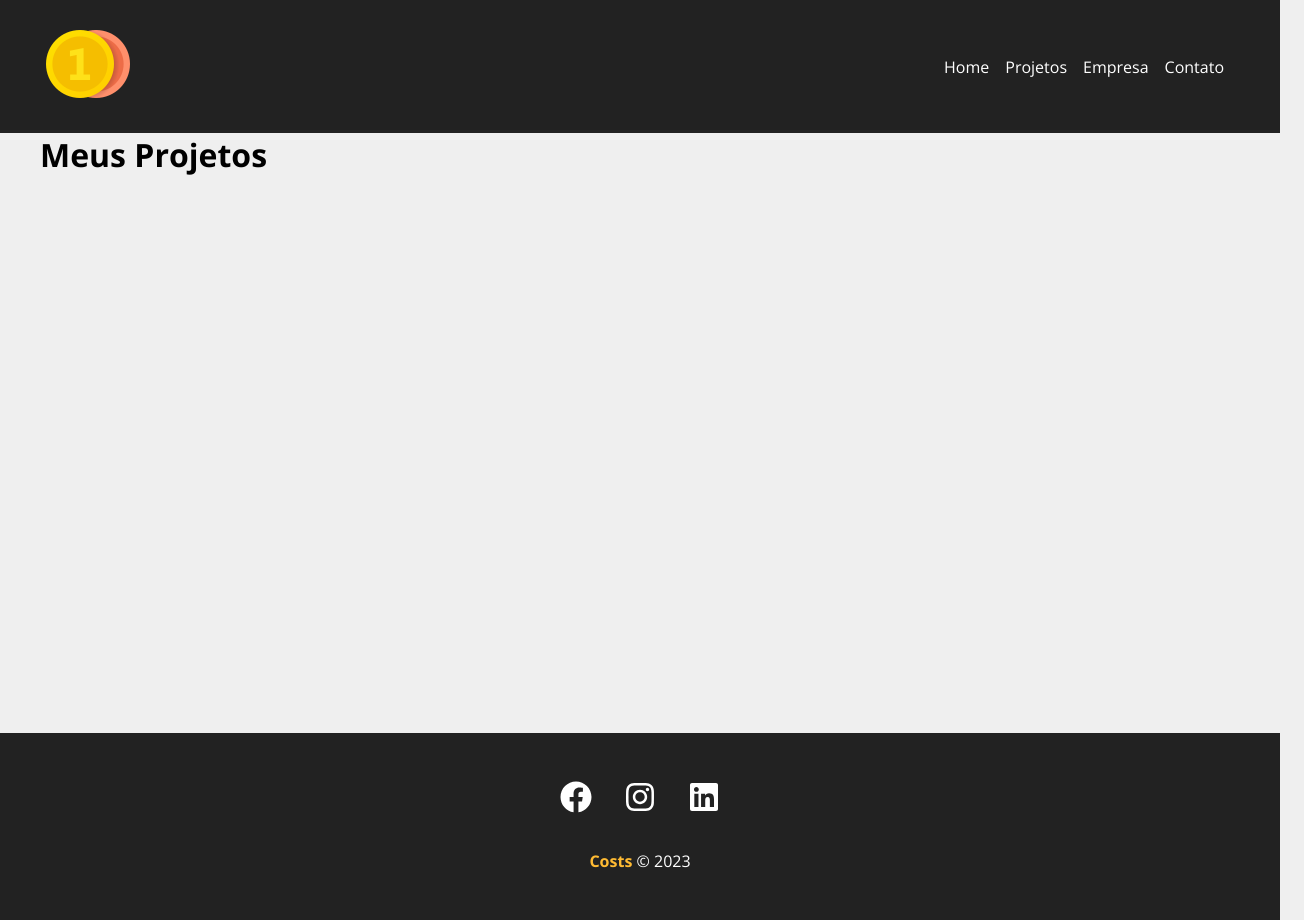
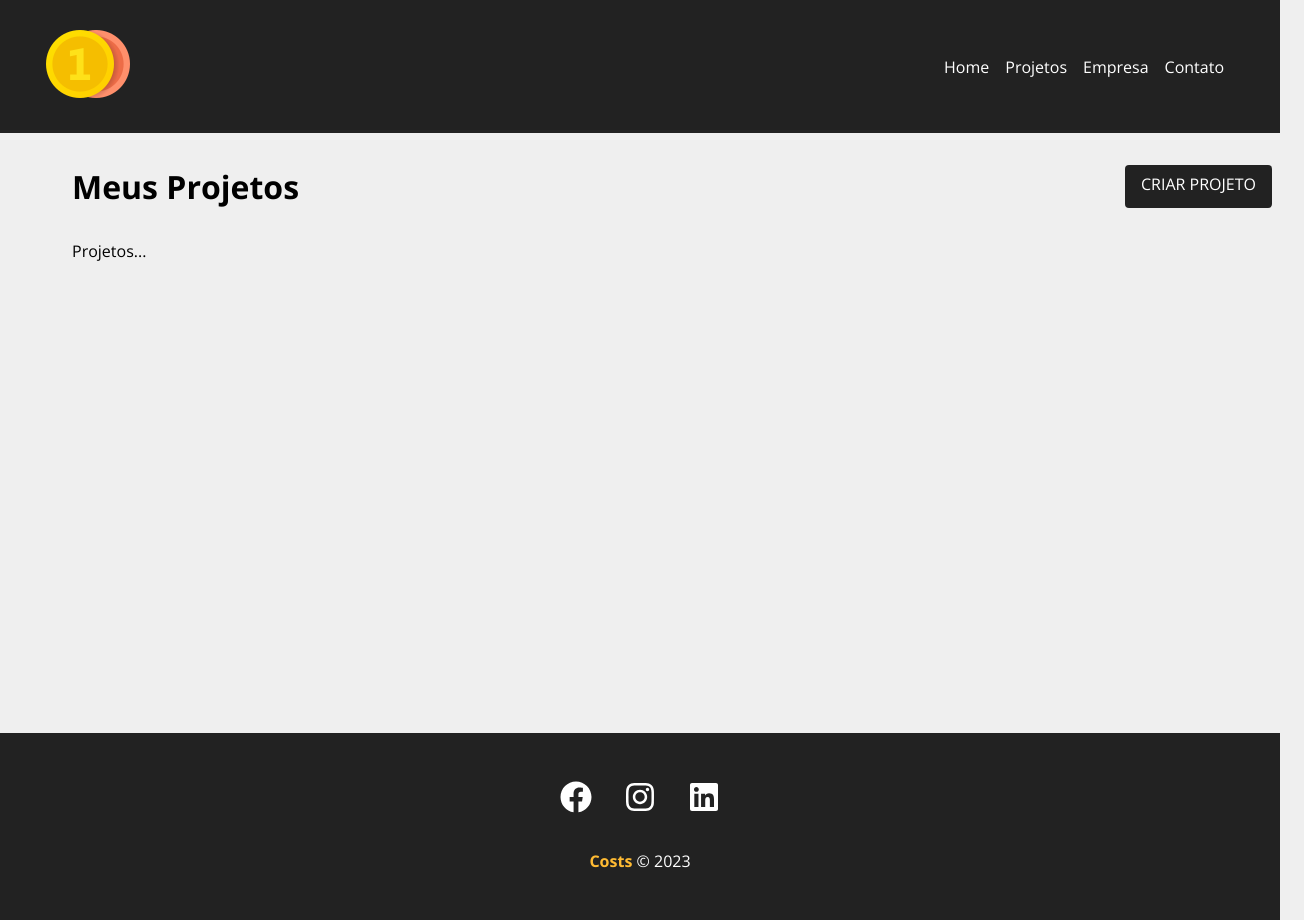
Before and after one commit to MacielDouglas/aplicativoReactCosts, a React (Create React App) app: page /projects in a window 1280 px wide. Shown: the whole page, 1304 px wide, since content can reach past the window. Built offline with nearby package versions, Linux system fonts and the light colour scheme.

Commit message:
criado caminhos de meus projetos

```diff
--- a/src/components/pages/Projects.jsx
+++ b/src/components/pages/Projects.jsx
@@ -1,5 +1,9 @@
 import { useLocation } from 'react-router-dom';
 import Message from '../layout/Message';
+import Container from '../layout/Container';
+import LinkButton from '../layout/LinkButton';
+
+import styles from './Projects.module.css';
 
 function Projects() {
   const location = useLocation();
@@ -9,9 +13,15 @@
   }
 
   return (
-    <div>
-      <h1>Meus Projetos</h1>
+    <div className={styles.project_container}>
+      <div className={styles.title_container}>
+        <h1>Meus Projetos</h1>
+        <LinkButton to="/newproject" text="CRIAR PROJETO" />
+      </div>
       {message && <Message type="success" msg={message} />}
+      <Container customClass="start">
+        <p>Projetos...</p>
+      </Container>
     </div>
   );
 }
--- /dev/null
+++ b/src/components/pages/Projects.module.css
@@ -0,0 +1,9 @@
+.project_container {
+  padding: 2rem;
+}
+
+.title_container {
+  display: flex;
+  justify-content: space-between;
+  margin-bottom: 2rem;
+}
```
